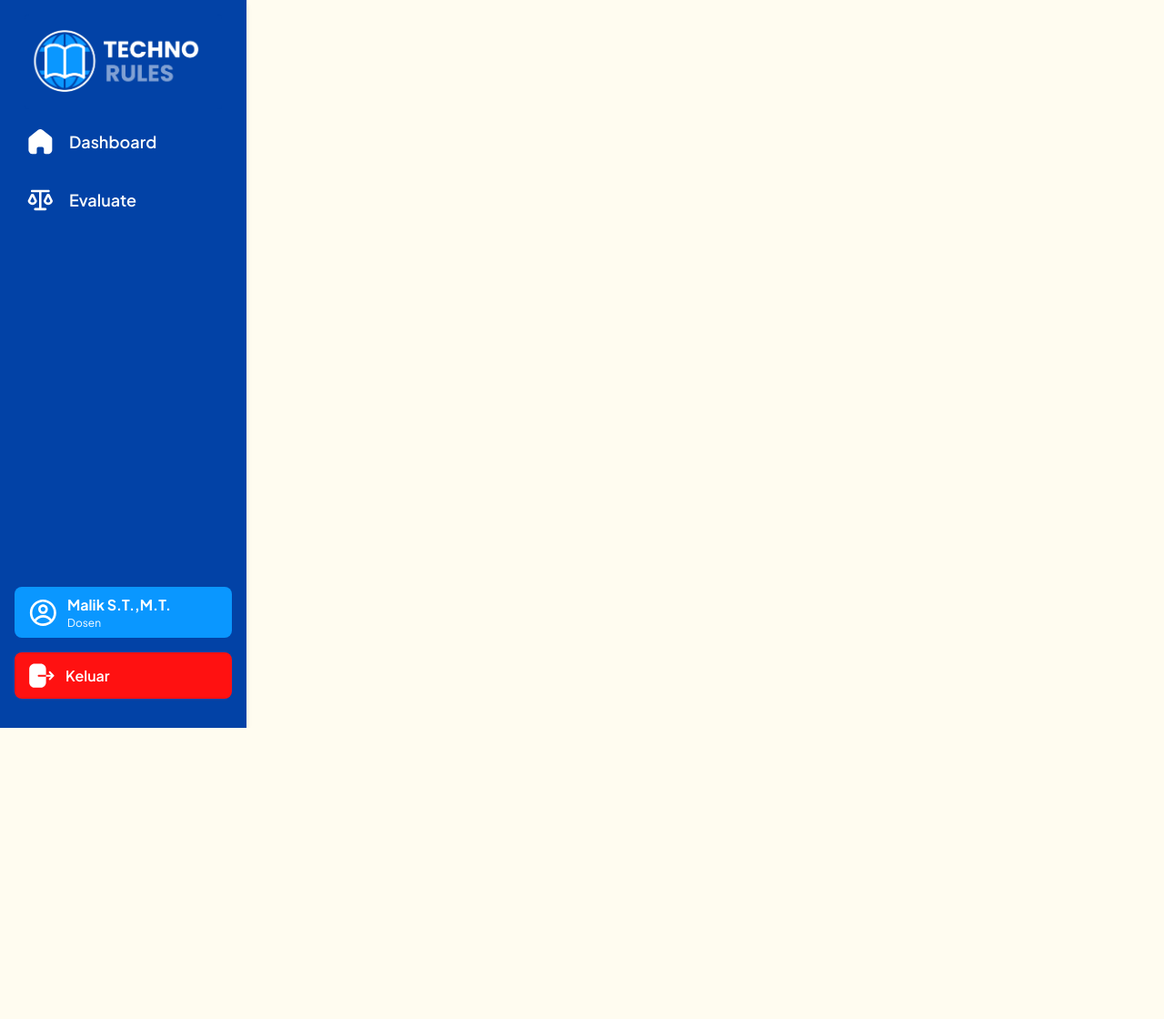
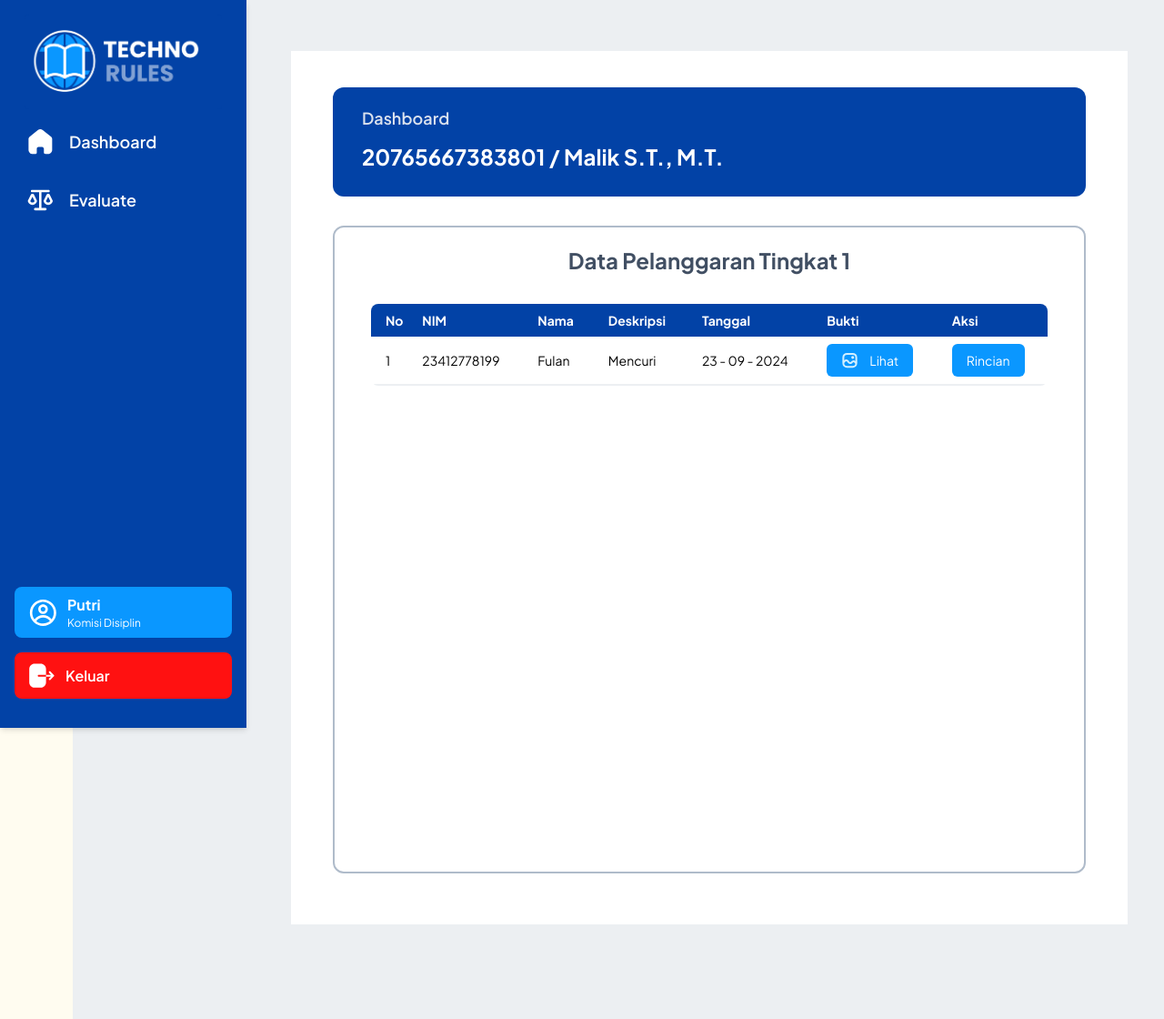
Before and after one commit to afadlih/technorules, a PHP site: page /technorules/komdis in a window 1280 px wide. Shown: the whole page at 91% size. Before the commit the page ends 800 px from the top, so only its background shows below. Run offline with PHP 8.4, Linux system fonts and the light colour scheme; some libraries are stand-ins or nearby versions.

Commit message:
:construction: Build some pages in komdis role.

```diff
--- a/common/components/sidebar/admin.php
+++ b/common/components/sidebar/admin.php
@@ -29,14 +29,14 @@
     <section class="flex flex-col px-4 pt-2 pb-8">
         <div class="flex items-center justify-center w-full gap-3 bg-[#0a97ff] px-4 py-2 rounded-lg cursor-pointer">
             <img src="/technorules/images/user.svg" alt="User" />
-            <span class="text-white flex-1">
+            <span class="text-white flex-1 hidden lg:block">
                 <h5 class="font-bold">Malik S.T.,M.T.</h5>
                 <h6 class="text-xs">Dosen</h6>
             </span>
         </div>
         <div class="mt-4 flex items-center justify-center w-full gap-3 bg-[#FF1111] px-4 py-3 rounded-lg cursor-pointer">
             <img src="/technorules/images/logout.svg" alt="Logout" />
-            <h5 class="text-white flex-1 font-semibold">Keluar</h5>
+            <h5 class="text-white flex-1 font-semibold hidden lg:block">Keluar</h5>
         </div>
     </section>
 </aside>
--- a/common/components/sidebar/dpa.php
+++ b/common/components/sidebar/dpa.php
@@ -28,14 +28,14 @@
     <section class="flex flex-col px-4 pt-2 pb-8">
         <a href="/technorules/dpa/profile" class="flex items-center justify-center w-full gap-3 bg-[#0a97ff] px-4 py-2 rounded-lg">
             <img src="/technorules/images/user.svg" alt="User" />
-            <span class="text-white flex-1">
+            <span class="text-white flex-1 hidden lg:block">
                 <h5 class="font-bold">Malik S.T.,M.T.</h5>
                 <h6 class="text-xs">Dosen</h6>
             </span>
         </a>
         <div class="mt-4 flex items-center justify-center w-full gap-3 bg-[#FF1111] px-4 py-3 rounded-lg cursor-pointer">
             <img src="/technorules/images/logout.svg" alt="Logout" />
-            <h5 class="text-white flex-1 font-semibold">Keluar</h5>
+            <h5 class="text-white flex-1 font-semibold hidden lg:block">Keluar</h5>
         </div>
     </section>
 </aside>
--- a/common/components/sidebar/komdis.php
+++ b/common/components/sidebar/komdis.php
@@ -25,16 +25,16 @@
         ?>
     </section>
     <section class="flex flex-col px-4 pt-2 pb-8">
-        <div class="flex items-center justify-center w-full gap-3 bg-[#0a97ff] px-4 py-2 rounded-lg cursor-pointer">
+        <a href="/technorules/komdis/profile" class="flex items-center justify-center w-full gap-3 bg-[#0a97ff] px-4 py-2 rounded-lg cursor-pointer">
             <img src="/technorules/images/user.svg" alt="User" />
-            <span class="text-white flex-1">
-                <h5 class="font-bold">Malik S.T.,M.T.</h5>
-                <h6 class="text-xs">Dosen</h6>
+            <span class="text-white flex-1 hidden lg:block">
+                <h5 class="font-bold">Putri</h5>
+                <h6 class="text-xs">Komisi Disiplin</h6>
             </span>
-        </div>
+        </a>
         <div class="mt-4 flex items-center justify-center w-full gap-3 bg-[#FF1111] px-4 py-3 rounded-lg cursor-pointer">
             <img src="/technorules/images/logout.svg" alt="Logout" />
-            <h5 class="text-white flex-1 font-semibold">Keluar</h5>
+            <h5 class="text-white flex-1 font-semibold hidden lg:block">Keluar</h5>
         </div>
     </section>
 </aside>
--- a/common/components/sidebar/mahasiswa.php
+++ b/common/components/sidebar/mahasiswa.php
@@ -27,14 +27,14 @@
     <section class="flex flex-col px-4 pt-2 pb-8">
         <a href="/technorules/mahasiswa/profile" class="flex items-center justify-center w-full gap-3 bg-[#0a97ff] px-4 py-2 rounded-lg">
             <img src="/technorules/images/user.svg" alt="User" />
-            <span class="text-white flex-1">
+            <span class="text-white flex-1 hidden lg:block">
                 <h5 class="font-bold">Adham</h5>
                 <h6 class="text-xs">Mahasiswa</h6>
             </span>
         </a>
         <div class="mt-4 flex items-center justify-center w-full gap-3 bg-[#FF1111] px-4 py-3 rounded-lg cursor-pointer">
             <img src="/technorules/images/logout.svg" alt="Logout" />
-            <h5 class="text-white flex-1 font-semibold">Keluar</h5>
+            <h5 class="text-white flex-1 font-semibold hidden lg:block">Keluar</h5>
         </div>
     </section>
 </aside>
--- a/index.php
+++ b/index.php
@@ -68,5 +68,13 @@ Router::get("/komdis", function () {
     return Router::view("dosen/komdis/dashboard");
 });
 
+Router::get("/komdis/evaluate", function () {
+    return Router::view("dosen/komdis/evaluate");
+});
+
+Router::get("/komdis/profile", function () {
+    return Router::view("dosen/komdis/profile");
+});
+
 
 Router::run();
--- a/views/admin/dashboard.php
+++ b/views/admin/dashboard.php
@@ -6,4 +6,8 @@ $halaman_khusus = false;
 include "common/components/layouts/admin.php";
 ?>
 
-<main></main>
+<main class="ml-20 min-h-[140vh] pt-14 h-full bg-[#eceff2] px-10 lg:ml-[5rem] lg:pl-60">
+    <section class="bg-white h-[120vh] w-full overflow-y-auto flex flex-col">
+        <?php require_once "common/components/profile-card/admin.php"; ?>
+    </section>
+</main>
--- /dev/null
+++ b/views/dosen/components/pelanggaran-tingkat-1.php
@@ -0,0 +1,33 @@
+<table class="my-8 w-full text-left text-sm rounded-lg overflow-hidden">
+    <thead class="cursor-default bg-[#0242a6] text-white">
+        <tr>
+            <th class="pl-4 py-2">No</th>
+            <th class="px-4 py-2">NIM</th>
+            <th class="px-4 py-2">Nama</th>
+            <th class="px-4 py-2">Deskripsi</th>
+            <th class="px-4 py-2">Tanggal</th>
+            <th class="px-4 py-2">Bukti</th>
+            <th class="px-4 py-2">Aksi</th>
+        </tr>
+    </thead>
+    <tbody>
+        <tr class="cursor-default border-b-2 border-[#eceff2]">
+            <td class="px-4 py-2">1</td>
+            <td class="px-4 py-2">23412778199</td>
+            <td class="px-4 py-2">Fulan</td>
+            <td class="px-4 py-2">Mencuri</td>
+            <td class="px-4 py-2">23 - 09 - 2024</td>
+            <td class="px-4 py-2">
+                <button class="flex px-4 py-2 bg-[#0a97ff] text-white rounded-md transition-all duration-300 ease-in-out hover:bg-blue-700 focus:outline-none focus:ring-2 focus:ring-blue-600">
+                    <img src="images/lihat.svg" alt="" class="mr-3" />
+                    Lihat
+                </button>
+            </td>
+            <td class="px-4 py-2">
+                <button class="px-4 py-2 bg-[#0a97ff] text-white rounded-md transition-all duration-300 ease-in-out hover:bg-blue-700 focus:outline-none focus:ring-2 focus:ring-blue-600">
+                    Rincian
+                </button>
+            </td>
+        </tr>
+    </tbody>
+</table>
--- a/views/dosen/komdis/dashboard.php
+++ b/views/dosen/komdis/dashboard.php
@@ -6,4 +6,14 @@ $halaman_khusus = false;
 include "common/components/layouts/komdis.php";
 ?>
 
-<main></main>
+<main class="ml-20 min-h-[140vh] pt-14 h-full bg-[#eceff2] px-10 lg:ml-[5rem] lg:pl-60">
+    <section class="bg-white h-[120vh] w-full overflow-y-auto flex flex-col">
+        <?php require_once "common/components/profile-card/dpa.php"; ?>
+        <div class="mt-8 mb-14 w-[90%] mx-auto overflow-x-scroll h-full px-10 rounded-xl border-2 border-[#afbbca]">
+            <h4 class="mt-5 cursor-default text-center text-2xl font-bold text-[#414f63]">Data Pelanggaran Tingkat 1</h4>
+            <?php
+            require_once "views/dosen/components/pelanggaran-tingkat-1.php";
+            ?>
+        </div>
+    </section>
+</main>
```
Also changed, not shown: views/dosen/components/profil-komdis.php (added, +25 -0 lines), views/dosen/komdis/evaluate.php (+13 -0 lines), views/dosen/komdis/profile.php (added, +19 -0 lines), views/mahasiswa/components/tabel-pelanggaran.php (+1 -16 lines), views/mahasiswa/message.php (+7 -1 lines), images/lihat.svg (added).
